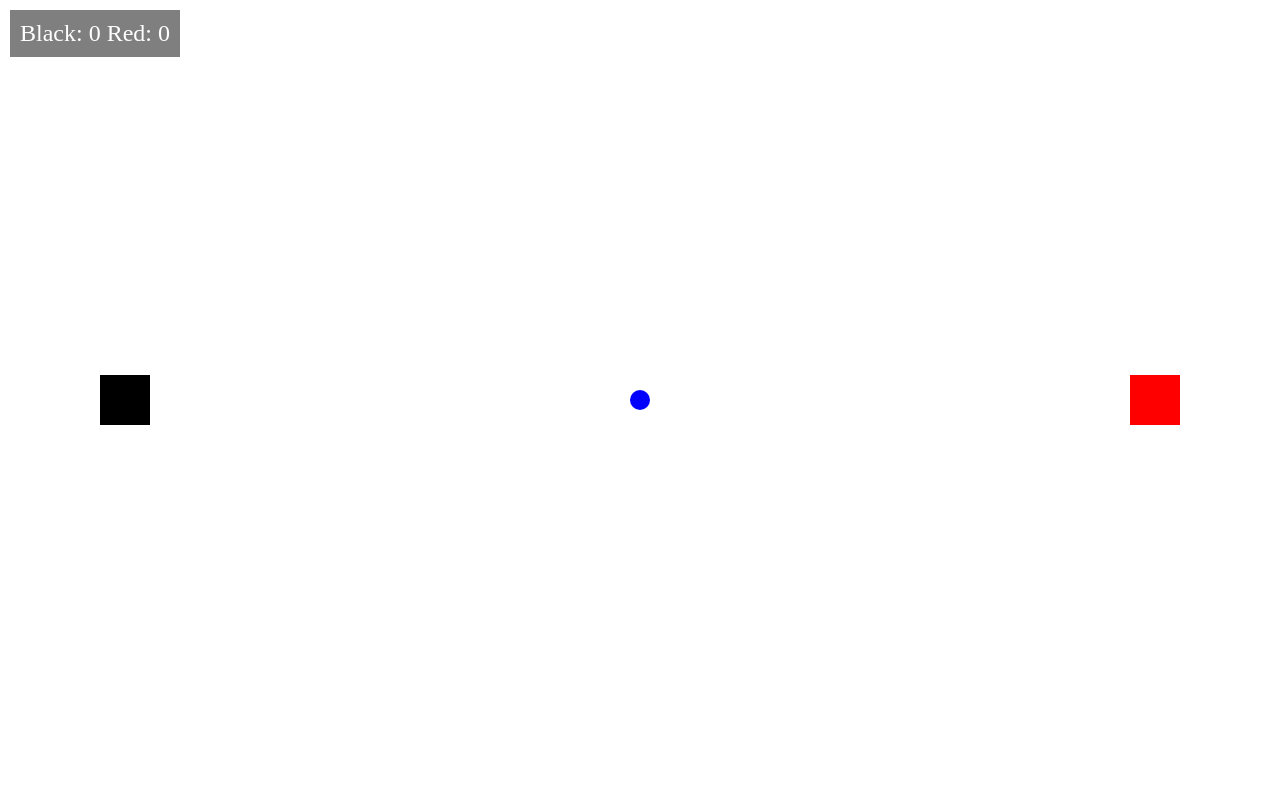
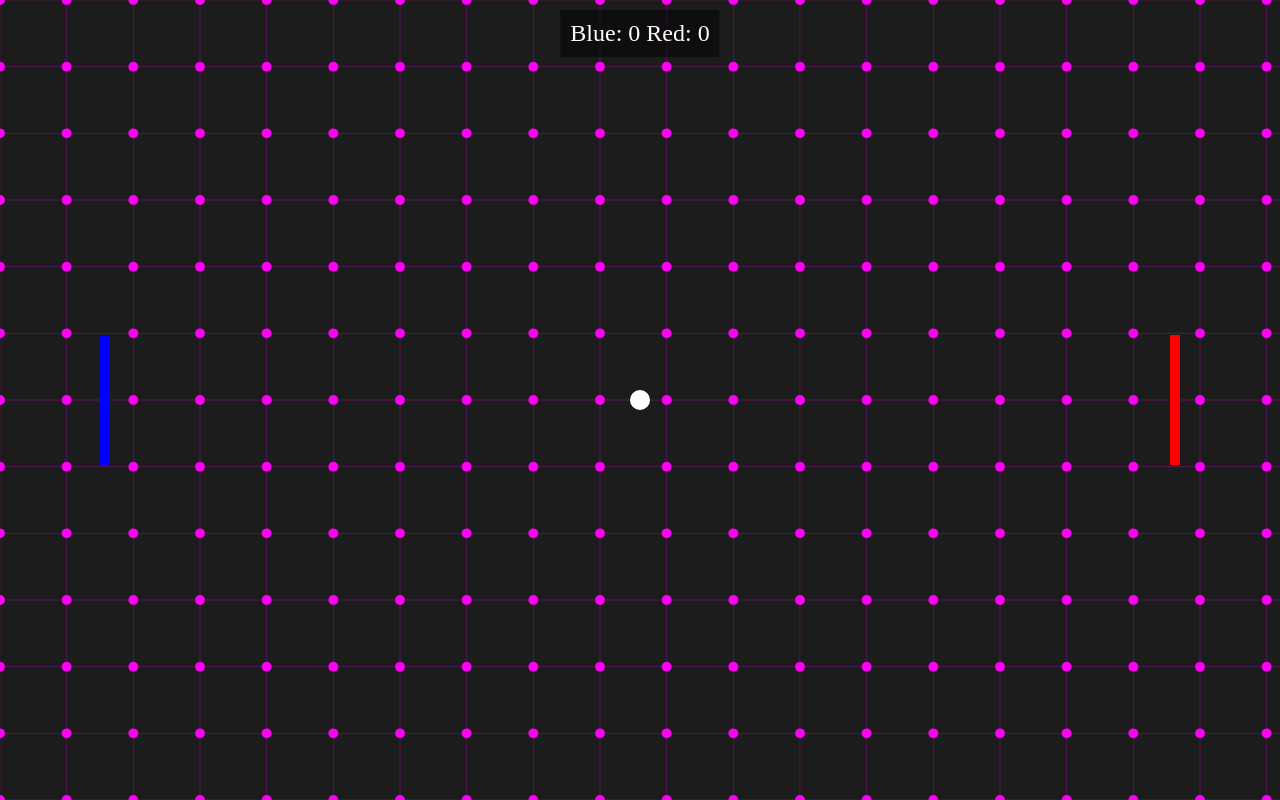
Before and after one commit to yyordii/pingpong, a plain HTML site: page index.html in a window 1280 px wide. Drawn offline with Linux system fonts and the light colour scheme.

Commit message:
update
made the paddles more into a paddle shape instead of blocks,
added a background
changed the speed of the ball

only bug that im encountering is that if the ball hits the top of the paddle it goes thru the paddle or it glides on the inside of the paddle and then bounces off

```diff
--- a/index.html
+++ b/index.html
@@ -7,9 +7,14 @@
     <title>Document</title>
 
   </head>
+
   <body>
+    <img src="./ooorganize.svg" alt="logo" class="logo" />
+    <img src="./ooorganize.svg" alt="logo" class="logo" />
+
+
     <div id="scoreboard">
-      Black: <span id="score-black">0</span> Red: <span id="score-red">0</span>
+      Blue: <span id="score-black">0</span> Red: <span id="score-red">0</span>
     </div>
 
     <canvas id="canvas"></canvas>
--- a/script.js
+++ b/script.js
@@ -102,10 +102,10 @@ class Ball extends GameObject {
 
 class Game {
   constructor() {
-    let blockWidth = 50;
-    let blockHeight = 50;
+    let blockWidth = 10;
+    let blockHeight = 130;
     let blockSpeed = 5;
-    let blockColor1 = "black";
+    let blockColor1 = "blue";
     let blockColor2 = "red"
     let blockOffset = 100;
 
@@ -129,9 +129,9 @@ class Game {
       window.innerWidth / 2,
       window.innerHeight / 2,
       10,
-      2,
-      2,
-      "blue"
+      6,
+      6,
+      "white"
     );
     this.keys = {};
     this.gamePaused = true;
--- a/style.css
+++ b/style.css
@@ -1,3 +1,12 @@
+body  {
+  display: flex;
+  background-repeat: repeat;
+  background-color: rgb(28, 28, 28);
+}
+
+
+
+
 body,
 html {
   margin: 0;
@@ -16,7 +25,8 @@ html {
 #scoreboard {
   position: absolute;
   top: 10px;
-  left: 10px;
+  left: 50%;
+  transform: translateX(-50%);
   color: white;
   font-size: 24px;
   background-color: rgba(0, 0, 0, 0.5);
```
Also changed, not shown: ooorganize.svg (added).
